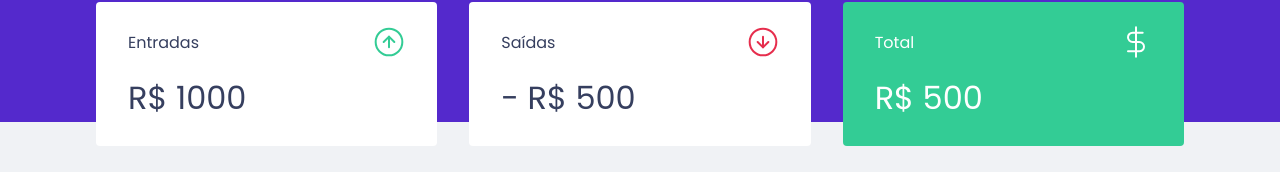
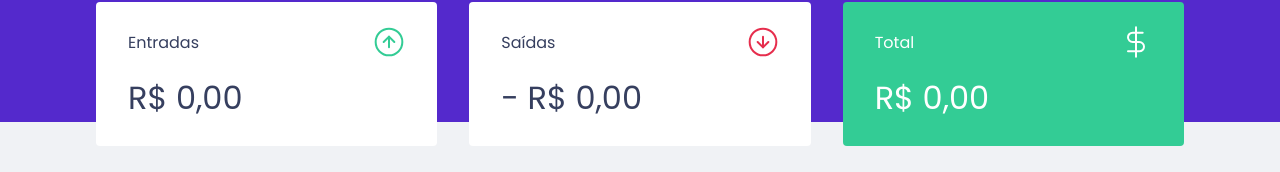
Before and after one commit to Gabriek0/dtmoney, a React (Create React App) app: page / in a window 1280 px wide. Shown: the part 150-322 px from the top of the page. Built offline with nearby package versions, Linux system fonts and the light colour scheme; no server answers; what miragejs would draw is missing.

Commit message:
calculando resumo

```diff
--- a/src/components/Summary/index.tsx
+++ b/src/components/Summary/index.tsx
@@ -9,6 +9,23 @@
 export function Summary() {
     const { transactions } = useContext(TransactionsContext);
 
+    const summary = transactions.reduce((acc, transaction) => {
+        if (transaction.type === 'deposit') {
+            acc.deposits += transaction.amount;
+            acc.total += transaction.amount;
+        } else {
+            acc.withdraws += transaction.amount;
+            acc.total -= transaction.amount;
+        }
+
+
+        return acc;
+    }, {
+        deposits: 0,
+        withdraws: 0,
+        total: 0
+    })
+
     console.log(transactions)
     return (
         <Container>
@@ -17,21 +34,31 @@
                     <p>Entradas</p>
                     <img src={incomeImg} alt="income" />
                 </header>
-                <strong>R$ 1000</strong>
+                <strong>{Intl.NumberFormat('pt-BR', {
+                    style: 'currency',
+                    currency: 'BRL'
+                }).format(summary.deposits)}</strong>
             </div>
             <div>
                 <header>
                     <p>Saídas</p>
                     <img src={outcomeImg} alt="outcome" />
                 </header>
-                <strong>- R$ 500</strong>
+                <strong>- {Intl.NumberFormat('pt-BR', {
+                    style: 'currency',
+                    currency: 'BRL'
+                }).format(summary.withdraws)}
+                </strong>
             </div>
             <div className="highlight-background">
                 <header>
                     <p>Total</p>
                     <img src={totalImg} alt="total" />
                 </header>
-                <strong>R$ 500</strong>
+                <strong>{Intl.NumberFormat('pt-BR', {
+                    style: 'currency',
+                    currency: 'BRL'
+                }).format(summary.total)}</strong>
             </div>
         </Container>
     )
```
